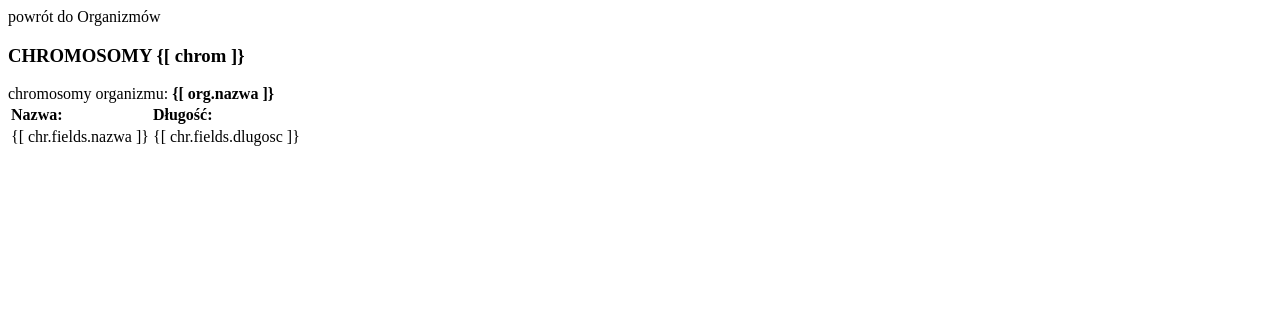
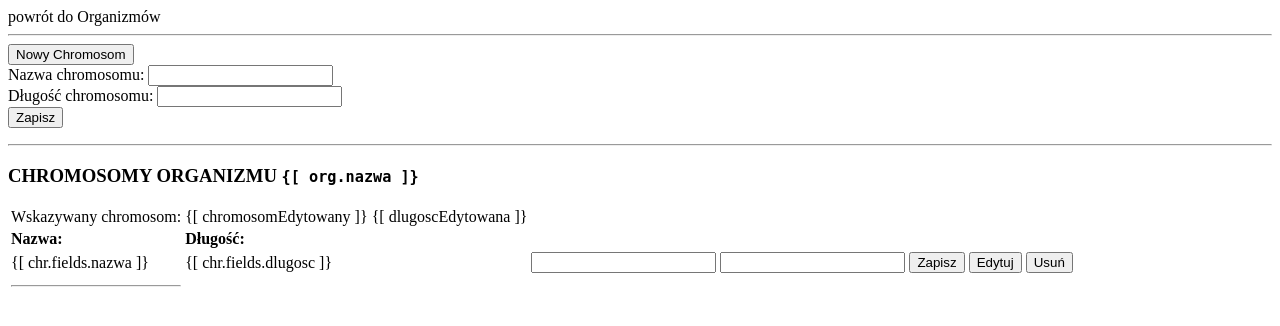
Before and after one commit to mhaponiu/przegladarkaGenomow, a Django app: page /zprapp/organizm/chromosomy in a window 1280 px wide. Shown: the top 326 px of the page. Run offline with Django 3.2, Linux system fonts and the light colour scheme.

Commit message:
strona z chromosomami dziala z samymi alertami JS - nic nie leci do django;

```diff
--- a/zprapp/templates/zprapp/chromosomy.html
+++ b/zprapp/templates/zprapp/chromosomy.html
@@ -1,24 +1,79 @@
+<div>
 <a ng-href="#/organizmy">powrót do Organizmów</a>
-<h3>CHROMOSOMY {[ chrom ]}</h3>
+    </div>
+<hr>
+
+<tr>
+    <td>
+        <button ng-click="toggleNowyChromosom()"> Nowy Chromosom</button>
+            <div ng-show="showNowyChromosom">
+                <form name="NowyChromosomForm">
+                    <div>
+                        Nazwa chromosomu: <input type="text" ng-model="nowyChromosom.nazwa" required>
+                    </div>
+                    <div>
+                        Długość chromosomu: <input type="number" min="2" ng-model="nowyChromosom.dlugosc" required>
+                    </div>
+                    <div>
+                        <button ng-click="zapiszNowyChromosom(nowyChromosom)" ng-disabled="!NowyChromosomForm.$valid">Zapisz</button>
+                    </div>
+                </form>
+            </div>
+        <hr>
+    </td>
+</tr>
+
+<h3>CHROMOSOMY ORGANIZMU <code>{[ org.nazwa ]}</code></h3>
 {#wybrany organizm z OrganizmKontroler {[ wybranyOrganizm ]}#}
 
-<div>
-    chromosomy organizmu: <strong>{[ org.nazwa ]}</strong>
-</div>
+{#<div>#}
+{#    chromosomy organizmu: <strong>{[ org.nazwa ]}</strong> o id: <strong> {[ org.id ]}</strong>#}
+{#</div>#}
 
 {#<div>chromosomy: {[ chromosomy | json ]}</div>#}
 
 <table>
     <tr>
+        <td>Wskazywany chromosom: </td>
+        <td>{[ chromosomEdytowany ]} {[ dlugoscEdytowana ]}</td>
+    </tr>
+
+    <tr ng-mouseenter="(wybranyChromosom=-1)&&(showEdytujChromosom = false)">
         <td><strong>Nazwa:</strong></td>
         <td><strong>Długość:</strong></td>
     </tr>
-    <tr ng-repeat="chr in chromosomy | orderBy:'fields.nazwa' ">
+
+    <tr ng-repeat="chr in chromosomy | orderBy:'fields.nazwa' " ng-mousemove="wybierzChromosom($index, chr.fields.nazwa, chr.fields.dlugosc)"
+        ng-class='{selected: $index==wybranyChromosom}'>
+{#        <td ng-hide=($index==wybranyChromosom)&&showEdytujChromosom>#}
+{#            dsadasdfas#}
+{#        </td>#}
+        <td ng-hide=($index==wybranyChromosom)&&showEdytujChromosom>
+            <a ng-href="#/organizm/{[ org.id ]}/chromosom/{[ chr.pk ]}/markery">{[ chr.fields.nazwa ]}</a>
+{#            {[ chr.fields.nazwa ]}#}
+        </td>
+        <td ng-hide=($index==wybranyChromosom)&&showEdytujChromosom>
+            {[ chr.fields.dlugosc ]}
+        </td>
+        <td ng-show=($index==wybranyChromosom)&&showEdytujChromosom>
+            <input ng-model="chromosomEdytowany">
+        </td>
+        <td ng-show=($index==wybranyChromosom)&&showEdytujChromosom>
+            <input ng-model="dlugoscEdytowana">
+        </td>
+        <td><button ng-click="edytujChromosom(chr.pk, chr.fields.nazwa, chr.fields.dlugosc, chromosomEdytowany, dlugoscEdytowana)" ng-show=($index==wybranyChromosom)&&showEdytujChromosom>
+            Zapisz
+        </button></td>
+        <td><button ng-show=($index==wybranyChromosom) ng-click="toggleEdytujChromosom(chr.fields.nazwa)">
+            Edytuj
+        </button></td>
+        <td><button ng-click="usunChromosom(chr.pk, chr.fields.nazwa)" ng-show=$index==wybranyChromosom>
+            Usuń
+        </button></td>
+    </tr>
+    <tr>
         <td>
-            {[ chr.fields.nazwa ]}
-        </td>
-        <td>
-            {[ chr.fields.dlugosc ]}
+            <hr ng-mouseenter="(wybranyChromosom=-1)&&(showEdytujChromosom = false)">
         </td>
     </tr>
 </table>
```
